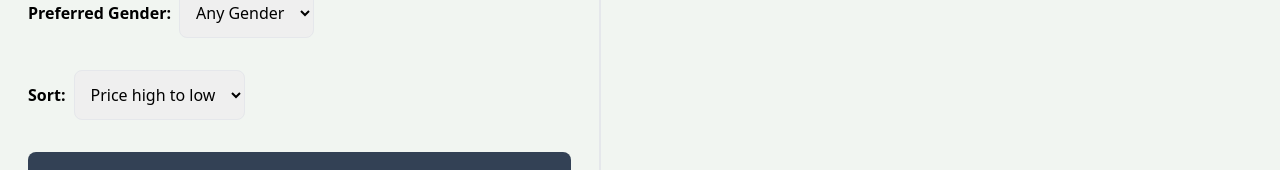
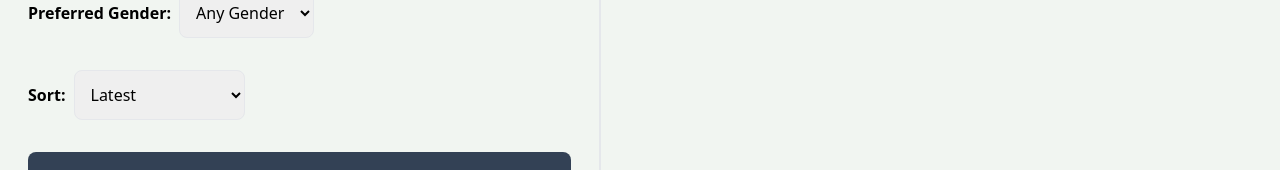
Before and after one commit to justin-huang04/mern-Wiscosubleases, a React (Vite) app in the folder client/: page /search in a window 1280 px wide. Shown: the part 380-550 px from the top of the page. Built offline with nearby package versions, Linux system fonts and the light colour scheme; no server answers.

Commit message:
Fixed sorting search functionality

```diff
--- a/client/src/pages/Search.jsx
+++ b/client/src/pages/Search.jsx
@@ -10,7 +10,7 @@ export default function Search() {
     parking: false,
     gender: "Any Gender",
     priceNegotiable: false,
-    sort: "created_at",
+    sort: "createdAt",
     order: "desc",
     maxPrice: 1000,
   });
@@ -46,7 +46,7 @@ export default function Search() {
         parking: parkingFromUrl === "true" ? true : false,
         gender: genderFromUrl || "Any Gender",
         priceNegotiable: priceNegotiableFromUrl === "true" ? true : false,
-        sort: sortFromUrl || "created_at",
+        sort: sortFromUrl || "createdAt",
         order: orderFromUrl || "desc",
         maxPrice: maxPriceFromUrl ? parseInt(maxPriceFromUrl) : 1000,
       });
@@ -90,7 +90,7 @@ export default function Search() {
     } else if (id === "gender") {
       setSidebardata({ ...sidebardata, gender: value });
     } else if (id === "sort_order") {
-      const sort = value.split("_")[0] || "created_at";
+      const sort = value.split("_")[0] || "createdAt";
       const order = value.split("_")[1] || "desc";
       setSidebardata({ ...sidebardata, sort, order });
     }
@@ -231,7 +231,7 @@ export default function Search() {
             <label className="font-semibold">Sort:</label>
             <select
               onChange={handleChange}
-              defaultValue={"created_at_desc"}
+              defaultValue={"createdAt_desc"}
               id="sort_order"
               className="border rounded-lg p-3"
             >
```
